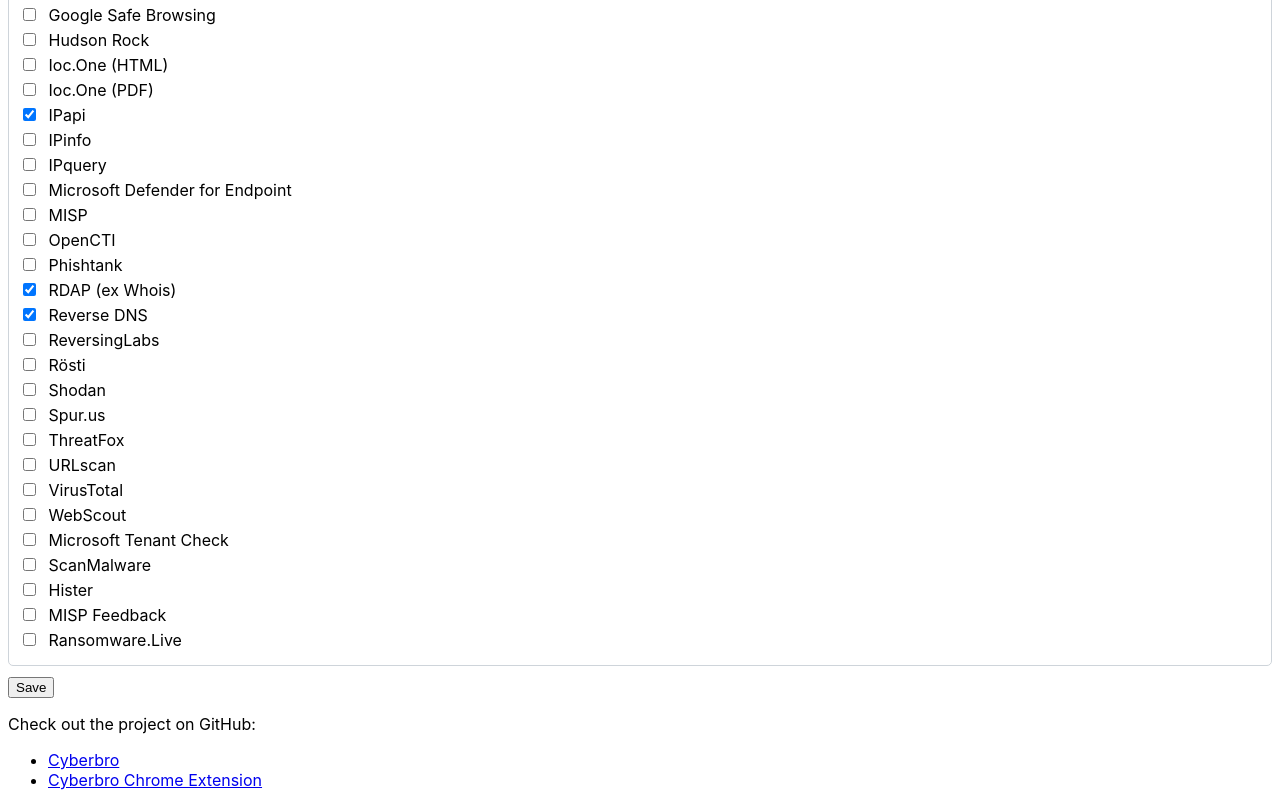
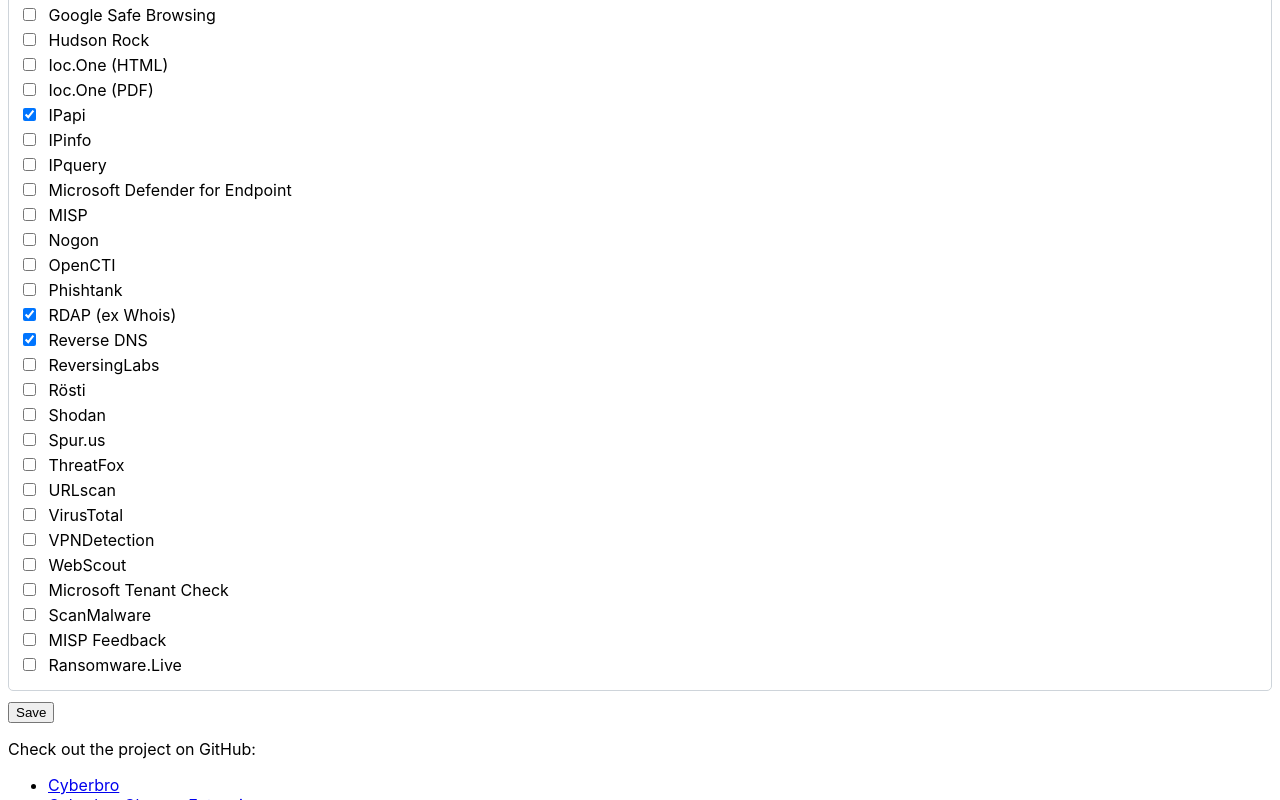
Before and after one commit to stanfrbd/cyberbro-chrome-extension, a browser extension: page options.html in a window 1280 px wide. Shown: the part 613-1413 px from the top of the page. Drawn offline with Linux system fonts and the light colour scheme.

Commit message:
feat: replace Hister with Nogon and add VPNDetection engine

```diff
--- a/options.html
+++ b/options.html
@@ -243,6 +243,10 @@
                         title="[Not in the main branch] Searches MISP for all types of observable, API key required">MISP</label>
                 </div>
                 <div>
+                    <input type="checkbox" id="nogon" value="nogon" data-supports="domain url ip email extension hash">
+                    <label for="nogon" title="Searches a configured self-hosted Nogon index; API key and base URL required">Nogon</label>
+                </div>
+                <div>
                     <input type="checkbox" id="opencti" value="opencti" data-supports="domain url ip hash extension">
                     <label for="opencti"
                         title="Searches OpenCTI results for all types of observable, API key required">OpenCTI</label>
@@ -300,6 +304,10 @@
                         title="Checks VirusTotal for IP, domain, URL, hash, free API key required">VirusTotal</label>
                 </div>
                 <div>
+                    <input type="checkbox" id="vpndetection" value="vpndetection" data-supports="ip vpn proxy risk free_no_key">
+                    <label for="vpndetection" title="Checks VPNDetection.io for VPN, Tor, and relay indicators on IPv4 and IPv6 addresses; free, no API key">VPNDetection</label>
+                </div>
+                <div>
                     <input type="checkbox" id="webscout" value="webscout" data-supports="ip vpn proxy risk">
                     <label for="webscout"
                         title="Checks WebScout for IP, reversed obtained IP for a given domain / URL, free or paid API key required">WebScout</label>
@@ -311,10 +319,6 @@
                 <div>
                     <input type="checkbox" id="scanmalware" value="scanmalware" data-supports="domain url ip free_no_key">
                     <label for="scanmalware" title="Checks the ScanMalware archive for directly scanned IP addresses, domains, and URLs; no API key">ScanMalware</label>
-                </div>
-                <div>
-                    <input type="checkbox" id="hister" value="hister" data-supports="domain url ip email extension hash">
-                    <label for="hister" title="Searches a configured self-hosted Hister index; API key and base URL required">Hister</label>
                 </div>
                 <div>
                     <input type="checkbox" id="misp_feedback" value="misp_feedback" data-supports="hash ip domain free_no_key">
```
